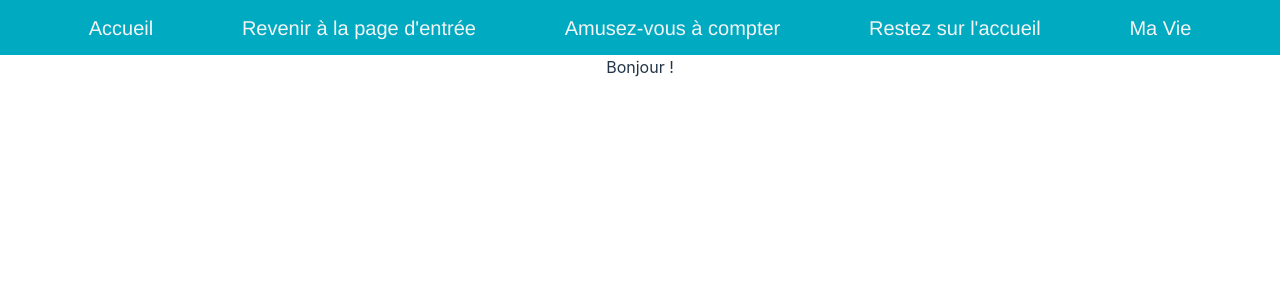
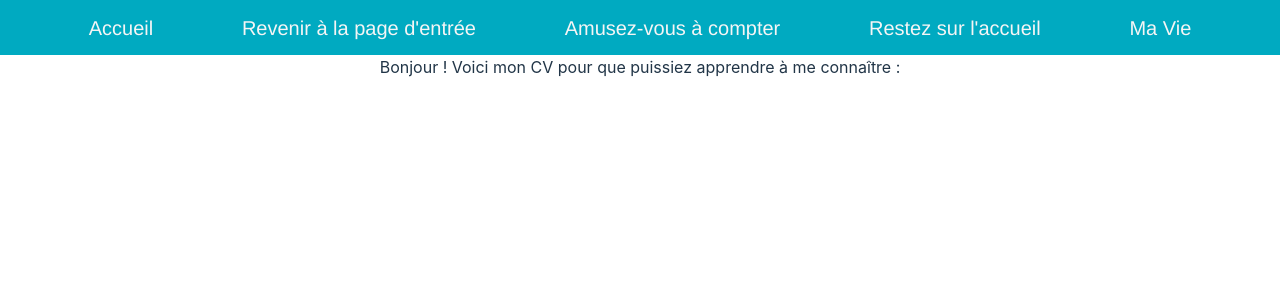
Before and after one commit to FrancoisMRib/francoismrib.github.io, a React (Vite) app: page /curtain in a window 1280 px wide. Shown: the top 300 px of the page. Built offline with nearby package versions, Linux system fonts and the light colour scheme.

Commit message:
texte test

```diff
--- a/src/Accueil.jsx
+++ b/src/Accueil.jsx
@@ -4,7 +4,7 @@ export function Accueil() {
     return (
         <div>
             <Header/>
-            Bonjour !
+            Bonjour ! Voici mon CV pour que puissiez apprendre à me connaître :
         </div>
     )
 }
```
